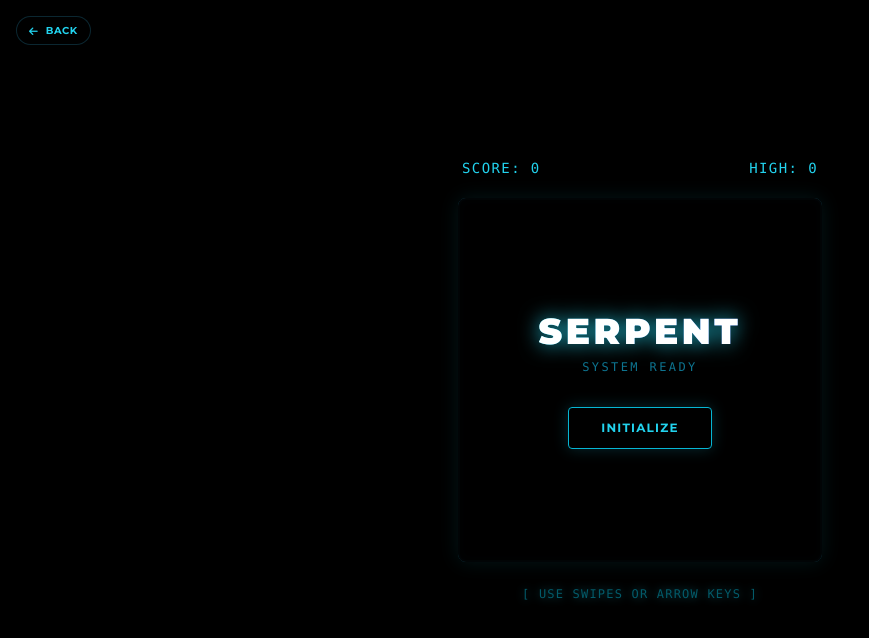
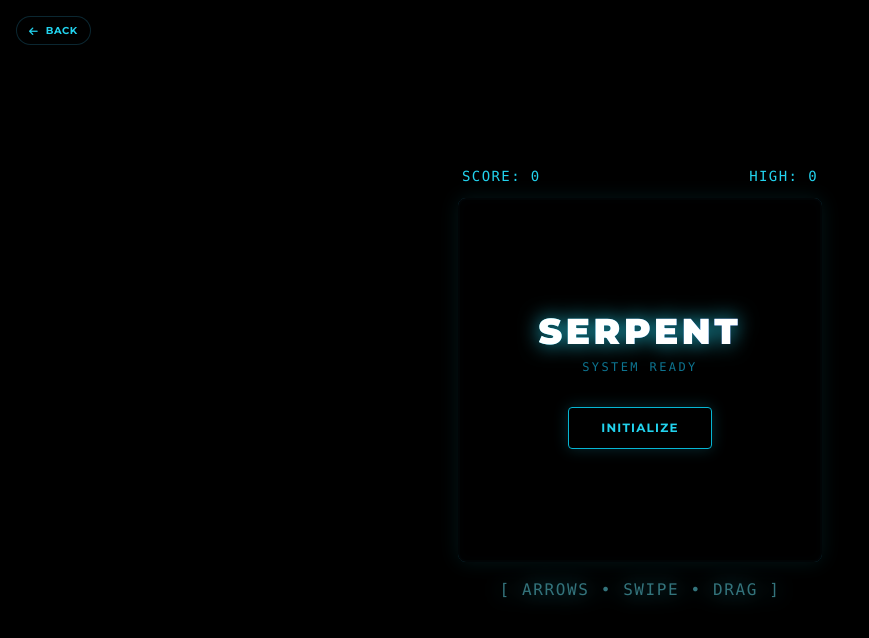
Before and after one commit to ssxAsad/my-lair, a website: page games/snake/index.html in a window 1280 px wide. Shown: the whole page, without its empty margins (0-869 px from the left). Drawn offline with nearby package versions, Linux system fonts and the light colour scheme.

Commit message:
Update index.html

```diff
--- a/games/snake/index.html
+++ b/games/snake/index.html
@@ -16,12 +16,12 @@
         <span class="text-[10px] font-bold uppercase tracking-wider text-cyan-400">Back</span>
     </a>
 
-    <div class="relative z-10 flex flex-col items-center gap-6">
+    <div class="relative z-10 flex flex-col items-center gap-4">
 
         <div class="relative">
             <canvas id="gameCanvas" width="360" height="360" class="border-2 border-cyan-900 shadow-[0_0_50px_rgba(34,211,238,0.2)] rounded-lg bg-black"></canvas>
 
-            <div class="absolute -top-10 left-0 w-full flex justify-between text-cyan-400 font-mono text-sm tracking-widest px-1">
+            <div class="absolute -top-8 left-0 w-full flex justify-between text-cyan-400 font-mono text-sm tracking-widest px-1">
                 <span>SCORE: <span id="scoreVal">0</span></span>
                 <span>HIGH: <span id="highScoreVal">0</span></span>
             </div>
@@ -35,13 +35,13 @@
                 </button>
             </div>
         </div>
-    </div>
 
-    <div class="mt-6 text-cyan-500 text-xs font-mono tracking-widest animate-pulse text-center drop-shadow-[0_0_5px_rgba(34,211,238,0.8)]">
-        <span class="hidden md:inline">[ USE SWIPES OR ARROW KEYS ]</span>
+        <div class="text-cyan-300 text-sm md:text-base font-mono tracking-widest animate-pulse text-center drop-shadow-[0_0_10px_rgba(34,211,238,1)] z-50">
+            [ ARROWS • SWIPE • DRAG ]
+        </div>
+
     </div>
 
     <script src="script.js"></script>
 </body>
-
 </html>
```
